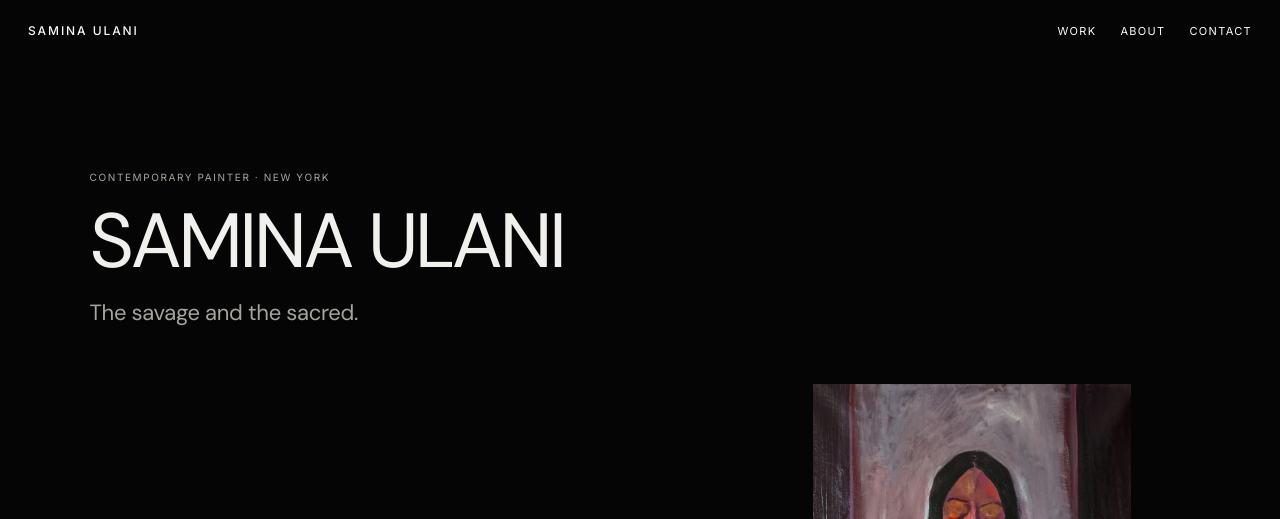
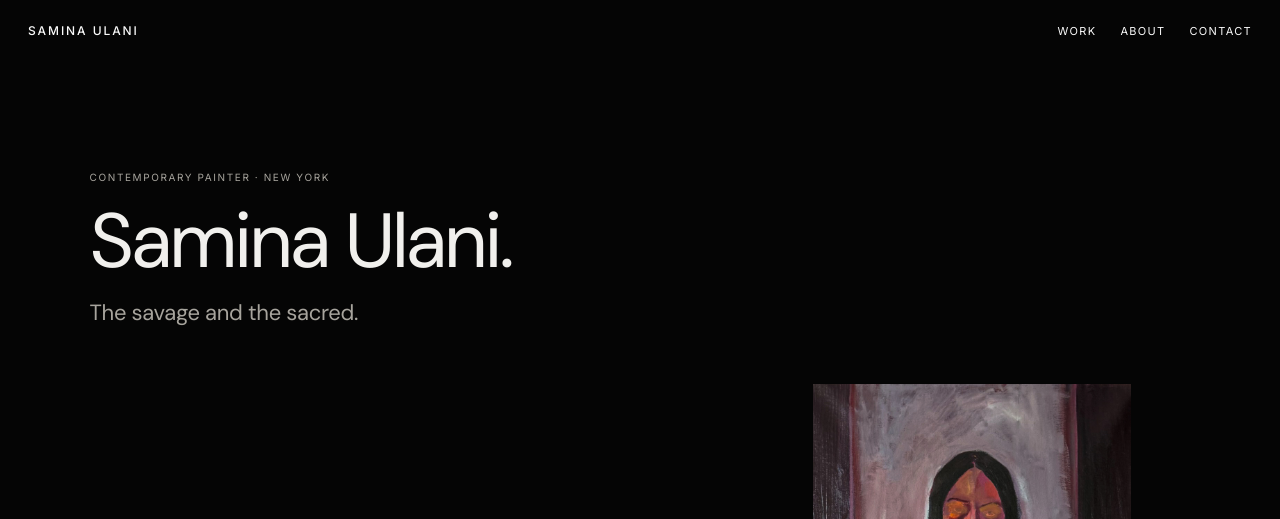
Before and after one commit to saminaulani/saminaulani.github.io, a plain HTML site: page index.html in a window 1280 px wide. Shown: the top 519 px of the page. Drawn offline with Linux system fonts and the light colour scheme.

Commit message:
Correct name capitalization in index.html

```diff
--- a/index.html
+++ b/index.html
@@ -19,7 +19,7 @@
 
 <section class="intro">
   <p class="eyebrow">Contemporary painter · New York</p>
-  <h1>SAMINA ULANI</h1>
+  <h1>Samina Ulani.</h1>
   <p class="intro-subtitle">The savage and the sacred.</p>
 </section>
 
```
